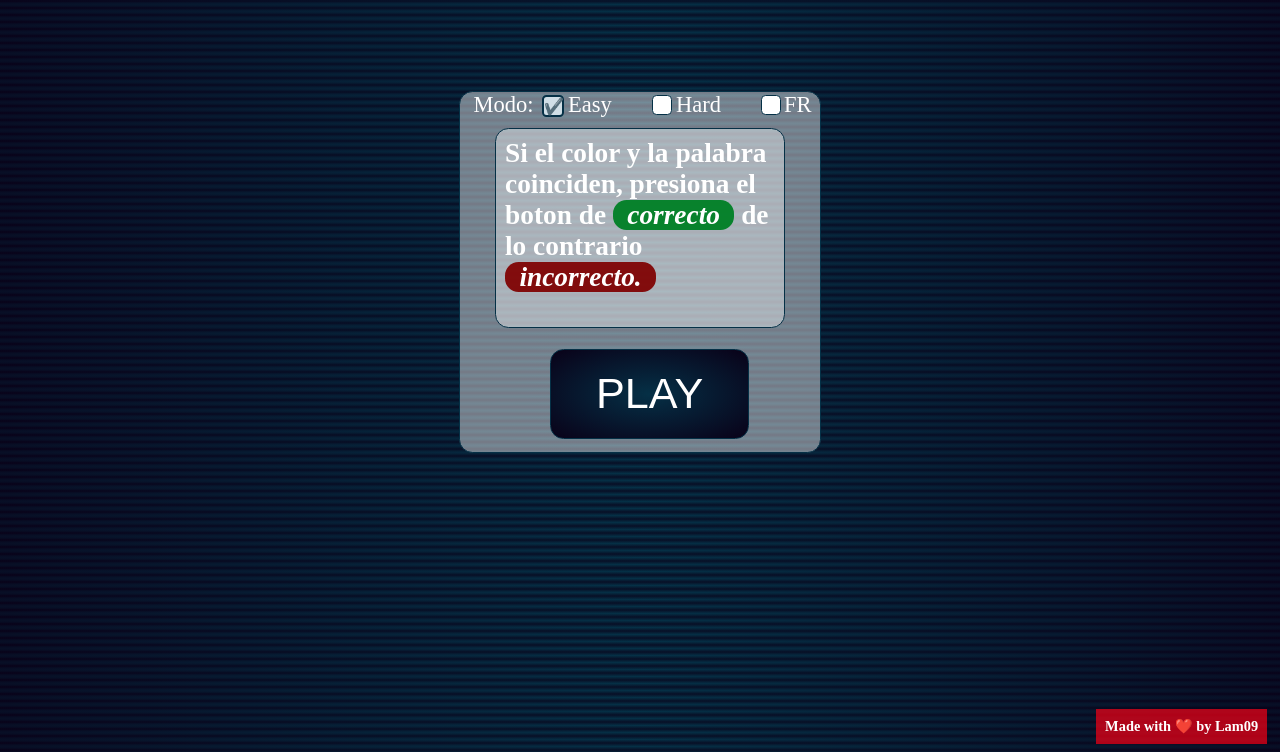
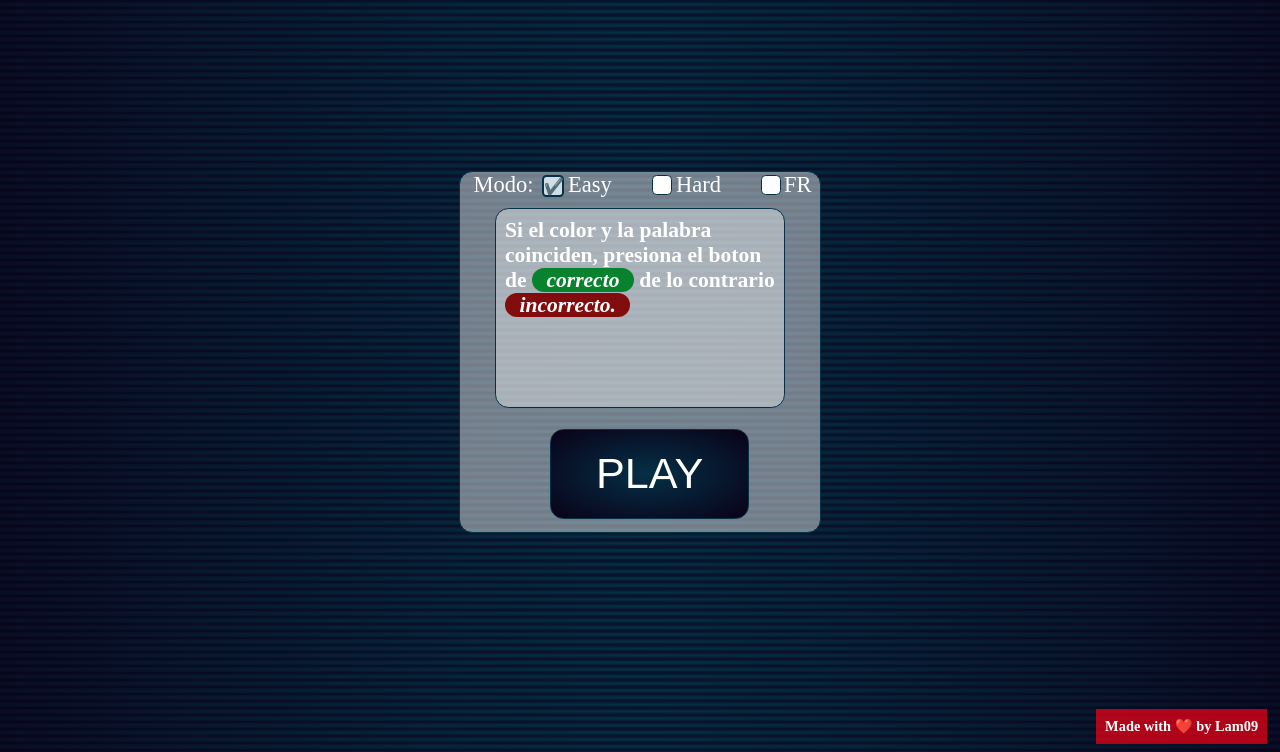
Before and after one commit to Louislam09/Colorful-Mind, a plain HTML site: page index.html in a window 1280 px wide. Shown: the part 48-800 px from the top of the page. Drawn offline with Linux system fonts and the light colour scheme.

Commit message:
Update style.css

```diff
--- a/style.css
+++ b/style.css
@@ -1,3 +1,4 @@
+
 html {
  margin: 0;
  padding: 0;
@@ -11,8 +12,10 @@ body {
 .title {
  position: absolute;
  left: 50%;
+ margin-bottom: 10px;
  transform: translate(-50%, -50%);
  color: white;
+
 }
 
 .title > span {
@@ -31,7 +34,7 @@ body {
  background: rgba(255, 255, 255, 0.445);
  transform: translate(-50%, -50%);
  left: 50%;
-	top: 40%;
+ top: 50%;
  border-radius: 15px;
  border: 2px solid #053046;
 }
@@ -105,7 +108,7 @@ input {
  color: white;
  text-align: start;
  border-radius: 15px;
-	font-size: 1.9em;
+ font-size: 1.5em;
  z-index: 11;
 }
 i {
```
Lines whose indentation alone changed are shown as unchanged.
